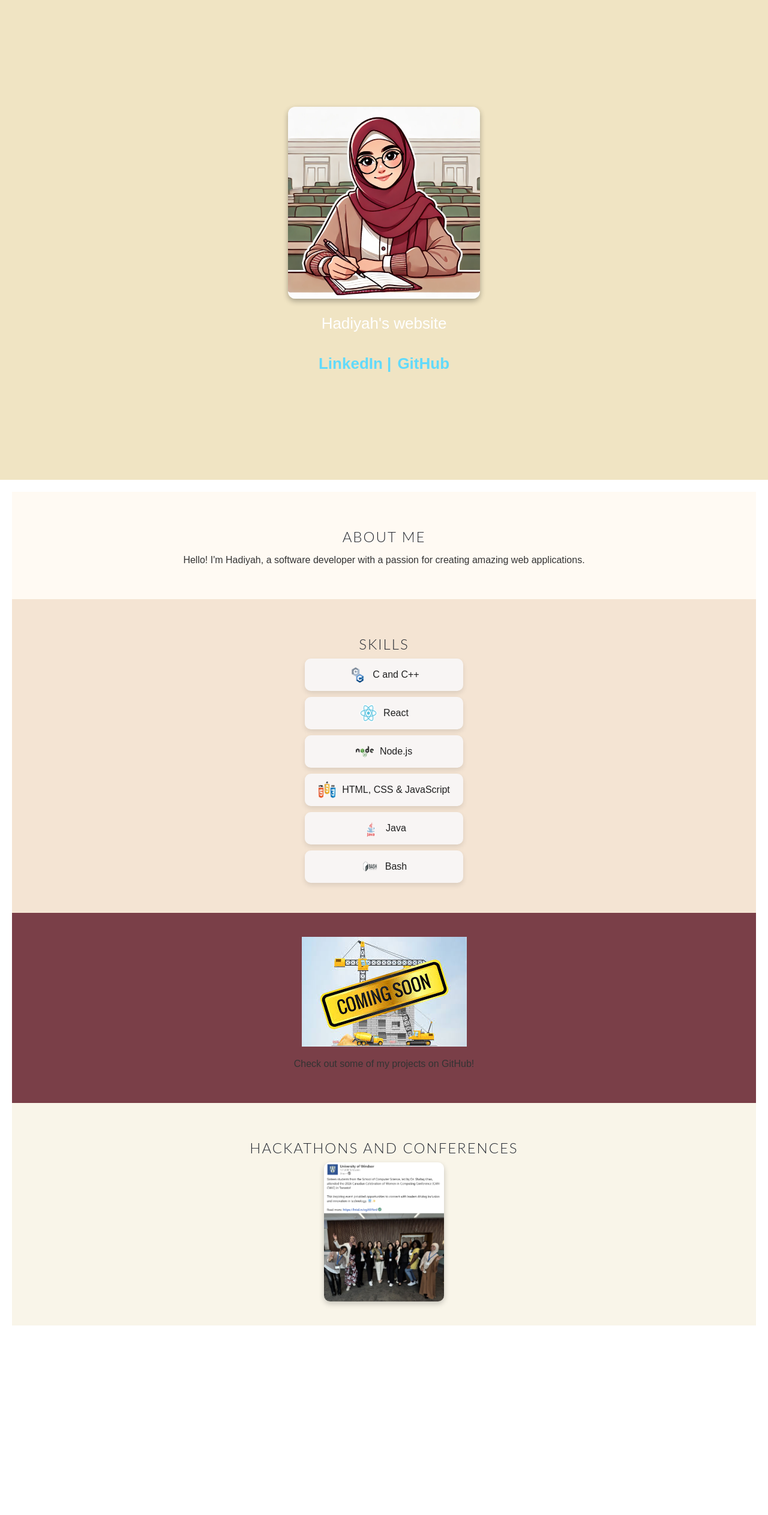
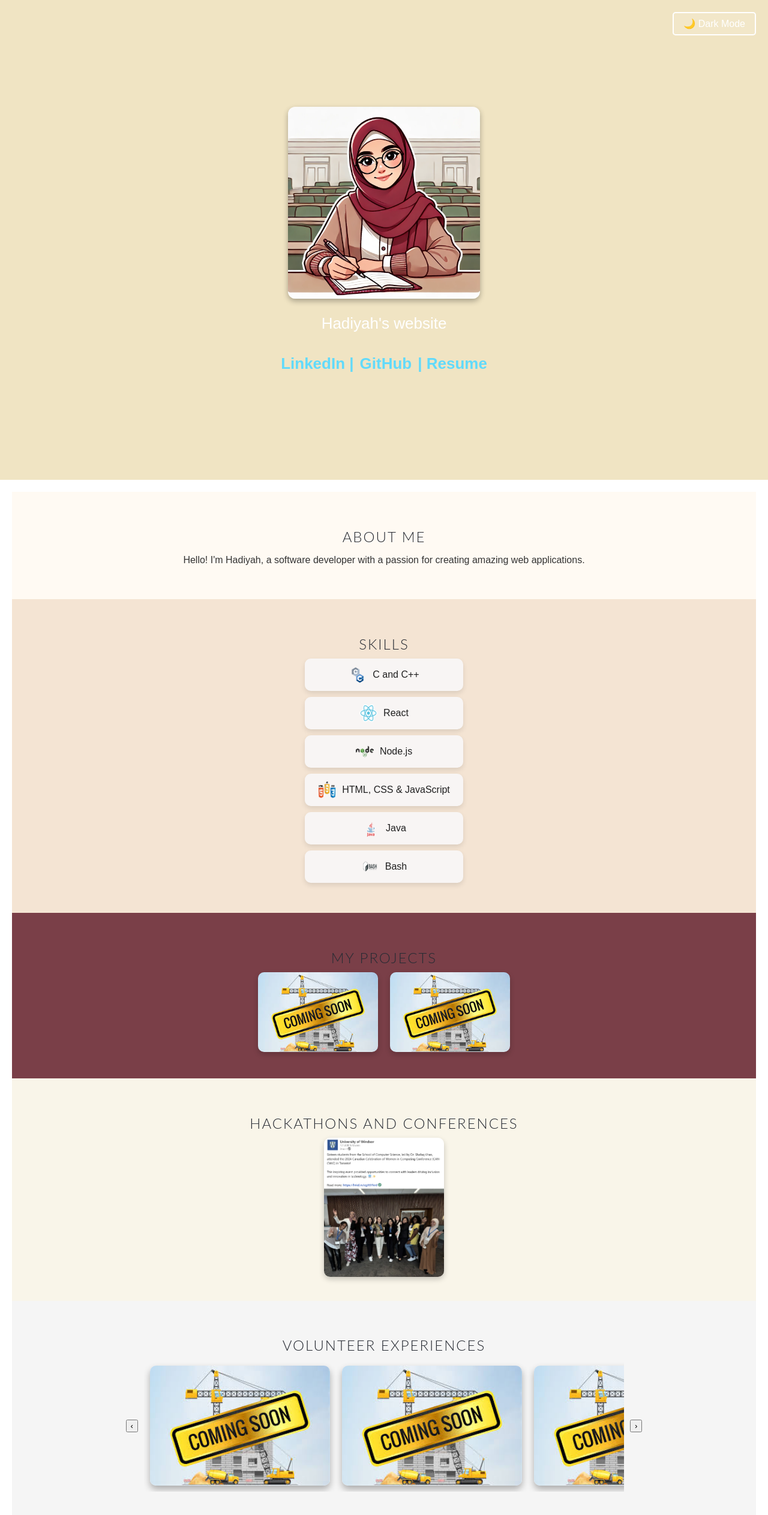
Before and after one commit to Hadiyahh/React-Personal-Website, a React (Create React App) app: page / in a window 1280 px wide. Shown: the top 2526 px of the page at 60% size. Before the commit the page ends 2230 px from the top, so only its background shows below. Built offline with nearby package versions, Linux system fonts and the light colour scheme.

Commit message:
Update App.js

```diff
--- a/src/App.js
+++ b/src/App.js
@@ -1,8 +1,8 @@
-import React from 'react'; // Import React library
-import logo from './image.webp'; // Import the logo image
-import './App.css'; // Import the CSS file for styling
+import React, { useState, useEffect } from 'react';
+import './App.css';
+import logo from './image.webp';
 
-// Import the language logos
+// Logos
 import ccLogo from './logos/cc-logo.png';
 import reactLogo from './logos/react-logo.png';
 import nodeLogo from './logos/node.png';
@@ -10,108 +10,148 @@ import htmlCssjsLogo from './logos/html-js-css.png';
 import javaLogo from './logos/java.png';
 import bashLogo from './logos/bash.png';
 
-// Import hackathon and conference images
-//import hackathon1 from '../images/hackathon1.png';
-//import hackathon2 from '../assets/images/hackathon2.png';
+// Images
 import Thumbnail from './images/coming-soon.jpg';
-
 import conference1 from './images/conference_pic.png';
-//import conference2 from '../assets/images/conference2.png';
+import volunteer1 from './images/coming-soon.jpg';
+import volunteer2 from './images/coming-soon.jpg';
+import volunteer3 from './images/coming-soon.jpg';
+import volunteer4 from './images/coming-soon.jpg';
 
 function App() {
+  // Dark Mode Toggle
+  const [darkMode, setDarkMode] = useState(() => {
+    const savedMode = localStorage.getItem('darkMode');
+    return savedMode ? JSON.parse(savedMode) : false;
+  });
+
+  useEffect(() => {
+    localStorage.setItem('darkMode', JSON.stringify(darkMode));
+  }, [darkMode]);
+
+  const toggleDarkMode = () => {
+    setDarkMode(prev => !prev);
+  };
+
+  // Project Data
+  const projects = [
+    {
+      title: 'Project 1',
+      image: Thumbnail,
+      link: 'https://github.com/Hadiyahh/project1',
+    },
+    {
+      title: 'Project 2',
+      image: Thumbnail,
+      link: 'https://github.com/Hadiyahh/project2',
+    },
+  ];
+
+  // Volunteer Image Slider
+  const scrollSlider = (direction) => {
+    const slider = document.getElementById('volunteerSlider');
+    const scrollAmount = 340;
+    if (slider) {
+      slider.scrollBy({ left: direction * scrollAmount, behavior: 'smooth' });
+    }
+  };
+
+  // Image Modal
+  const [modalImage, setModalImage] = useState(null);
+  const handleImageClick = (src) => setModalImage(src);
+  const closeModal = () => setModalImage(null);
+
   return (
-    <div className="App">
+    <div className={darkMode ? 'App dark' : 'App'}>
       <header className="App-header">
-        {/* Display the logo with a spinning animation */}
+        <button className="mode-toggle" onClick={toggleDarkMode}>
+          {darkMode ? '☀️ Light Mode' : '🌙 Dark Mode'}
+        </button>
+
         <img src={logo} className="App-logo" alt="logo" />
+        <p>Hadiyah's website</p>
 
-        {/* Display a paragraph with the website title */}
-        <p>
-            Hadiyah's website
-        </p>
-
-        {/* Container for the links */}
         <div className="App-links">
-          {/* LinkedIn link */}
-          <a
-            className="App-link"
-            href="https://www.linkedin.com/in/hadiyaharif10"
-            target="_blank"
-            rel="noopener noreferrer"
-          >
-            LinkedIn |
-          </a>
-
-          {/* GitHub link */}
-          <a
-            className="App-link"
-            href="https://github.com/Hadiyahh"
-            target="_blank"
-            rel="noopener noreferrer"
-          >
-            GitHub
-          </a>
+          <a className="App-link" href="https://www.linkedin.com/in/hadiyaharif10" target="_blank" rel="noopener noreferrer">LinkedIn |</a>
+          <a className="App-link" href="https://github.com/Hadiyahh" target="_blank" rel="noopener noreferrer">GitHub</a>
+          <a className="App-link" href="./Resume.pdf" download>| Resume</a>
         </div>
       </header>
 
-      {/* Additional content section */}
       <main className="App-main">
-        {/* Add a section with a heading and a paragraph */}
-        <section className="about-me">
+        {/* About Me */}
+        <section id="about" className="about-me fade-in">
           <h2>About Me</h2>
-          <p>
-            Hello! I'm Hadiyah, a software developer with a passion for creating amazing web applications.
-          </p>
+          <p>Hello! I'm Hadiyah, a software developer with a passion for creating amazing web applications.</p>
         </section>
 
-        {/* Add another section with a list of skills */}
-        <section className="skills">
+        {/* Skills */}
+        <section id="skills" className="skills fade-in">
           <h2>Skills</h2>
           <ul>
-            <li>
-              <img src={ccLogo} alt="JavaScript Logo" className="skill-logo" />
-              C and C++
-            </li>
-            <li>
-              <img src={reactLogo} alt="React Logo" className="skill-logo" />
-              React
-            </li>
-            <li>
-              <img src={nodeLogo} alt="Node.js Logo" className="skill-logo" />
-              Node.js
-            </li>
-            <li>
-              <img src={htmlCssjsLogo} alt="HTML, CSS and JavaScript Logo" className="skill-logo" />
-              HTML, CSS & JavaScript
-            </li>
-            <li>
-              <img src={javaLogo} alt="Java Logo" className="skill-logo" />
-              Java
-            </li>
-            <li>
-              <img src={bashLogo} alt="Bash Logo" className="skill-logo" />
-              Bash
-            </li>
+            <li><img src={ccLogo} alt="C and C++ Logo" className="skill-logo" />C and C++</li>
+            <li><img src={reactLogo} alt="React Logo" className="skill-logo" />React</li>
+            <li><img src={nodeLogo} alt="Node.js Logo" className="skill-logo" />Node.js</li>
+            <li><img src={htmlCssjsLogo} alt="HTML, CSS, JavaScript Logo" className="skill-logo" />HTML, CSS & JavaScript</li>
+            <li><img src={javaLogo} alt="Java Logo" className="skill-logo" />Java</li>
+            <li><img src={bashLogo} alt="Bash Logo" className="skill-logo" />Bash</li>
           </ul>
         </section>
 
-        {/* Add a section with an image */}
-        <section className="projects">
-          <img src={Thumbnail} alt="Project Thumbnail" />
-          <p>
-            Check out some of my projects on GitHub!
-          </p>
+        {/* Projects */}
+        <section id="projects" className="projects fade-in">
+          <h2>My Projects</h2>
+          <div className="gallery">
+            {projects.map((proj, index) => (
+              <a href={proj.link} key={index} target="_blank" rel="noopener noreferrer">
+                <img src={proj.image} alt={proj.title} className="gallery-image" />
+              </a>
+            ))}
+          </div>
         </section>
-         {/* Add a new section for hackathons and conferences */}
-        <section className="hackathons-conferences">
+
+        {/* Hackathons */}
+        <section id="hackathons" className="hackathons-conferences fade-in">
           <h2>Hackathons and Conferences</h2>
           <div className="gallery">
-            <img src={conference1} alt="Conference 1" className="gallery-image" />
+            <img src={conference1} alt="Conference participation" className="gallery-image" />
           </div>
         </section>
+
+        {/* Volunteer Experience */}
+        <section id="volunteer" className="volunteer-experiences fade-in">
+          <h2>Volunteer Experiences</h2>
+          <div className="slider-wrapper">
+            <button className="slider-button left" onClick={() => scrollSlider(-1)}>‹</button>
+            <div className="slider-frame">
+              <div className="slider-track" id="volunteerSlider">
+                {[volunteer1, volunteer2, volunteer3, volunteer1, volunteer2, volunteer3].map((img, i) => (
+                  <img
+                    key={i}
+                    src={img}
+                    alt={`Volunteer ${i + 1}`}
+                    className="slider-image"
+                    onClick={() => handleImageClick(img)}
+                  />
+                ))}
+              </div>
+            </div>
+            <button className="slider-button right" onClick={() => scrollSlider(1)}>›</button>
+          </div>
+        </section>
+
+        {/* Modal */}
+        {modalImage && (
+          <div className="image-modal" onClick={closeModal}>
+            <div className="image-modal-content" onClick={(e) => e.stopPropagation()}>
+              <span className="image-modal-close" onClick={closeModal}>×</span>
+              <img src={modalImage} alt="Enlarged view" />
+            </div>
+          </div>
+        )}
       </main>
     </div>
   );
 }
 
-export default App; // Export the App component as the default export
+export default App;
```
